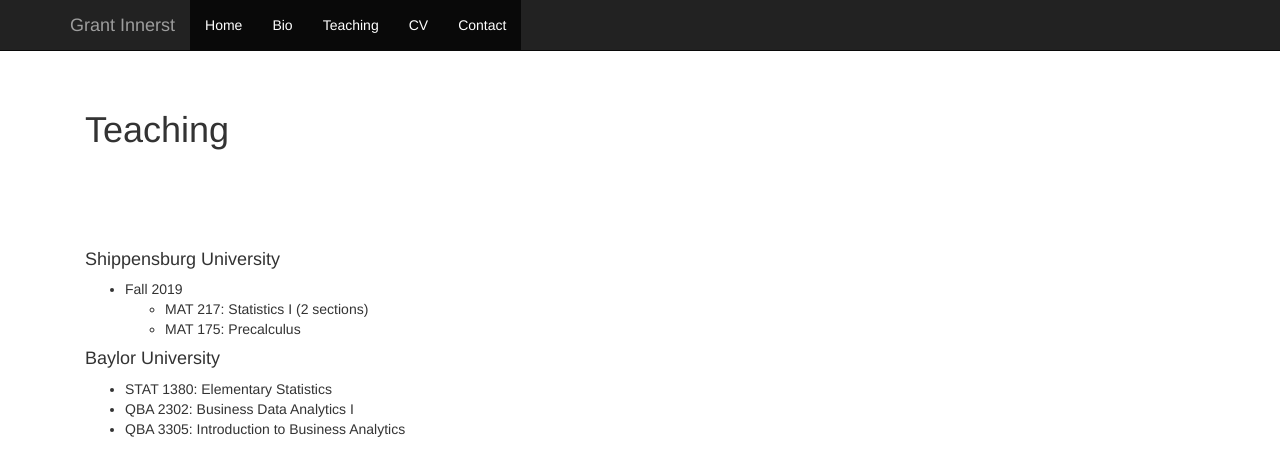
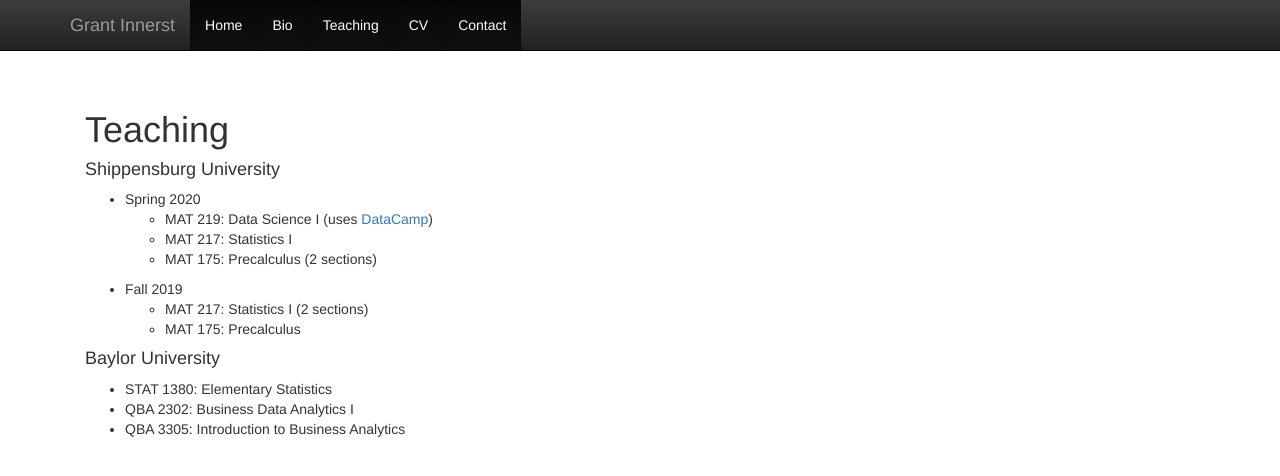
Before and after one commit to GrantInnerst/GrantInnerst.github.io, a Jekyll site: the page built from teaching.html, in a window 1280 px wide. Shown: the top 476 px of the page. Built offline with Jekyll 4.4.1, drawn with Linux system fonts in a browser that asks for light colours; nearby versions of some CDN libraries; library files that are not in the unit come from our copies.

Commit message:
updating teaching and add google site verification

```diff
--- a/_layouts/default.html
+++ b/_layouts/default.html
@@ -15,7 +15,9 @@
    <title>{{ site.title }}</title>
 
    <link rel="stylesheet" type="text/css" href="{{ site.path }}/css/style.css" >
-
+   <link href="css/bootstrap.min.css" rel="stylesheet">
+   <link href="css/bootstrap-theme.min.css" rel="stylesheet">
+   <link href="https://maxcdn.bootstrapcdn.com/font-awesome/4.7.0/css/font-awesome.min.css" rel="stylesheet">
    <script src="https://ajax.googleapis.com/ajax/libs/jquery/1.11.2/jquery.min.js"></script>
    <script src="{{ site.path }}/js/bootstrap.min.js"></script>
 </head>
--- /dev/null
+++ b/google9dbeb2d0a4823cf9.html
@@ -0,0 +1 @@
+google-site-verification: google9dbeb2d0a4823cf9.html
--- a/teaching.html
+++ b/teaching.html
@@ -5,9 +5,18 @@ title: 'Teaching'
 
 <h1>Teaching</h1>
 
-<p class="content">
+  <h4>Shippensburg University</h4>
 
-  <h4>Shippensburg University</h4>
+  <p class="content" style="padding:0px;margin:0px 20px 0px;">
+    <ul>
+    <li>Spring 2020</li>
+    <ul>
+      <li>MAT 219: Data Science I (uses <a href="https://www.datacamp.com/home">DataCamp</a>)</li>
+      <li> MAT 217: Statistics I </li>
+      <li> MAT 175: Precalculus (2 sections)</li>
+    </ul>
+  </ul>
+
   <ul>
     <li>Fall 2019</li>
     <ul>
@@ -15,11 +24,13 @@ title: 'Teaching'
       <li> MAT 175: Precalculus</li>
     </ul>
   </ul>
+  </p>
 
+  <p class="content" style="padding:0px;margin:0px 20px 0px;">
   <h4>Baylor University</h4>
   <ul>
     <li>STAT 1380: Elementary Statistics</li>
     <li> QBA 2302: Business Data Analytics I</li>
     <li> QBA 3305: Introduction to Business Analytics</li>
   </ul>
-</p>
+  </p>
```
